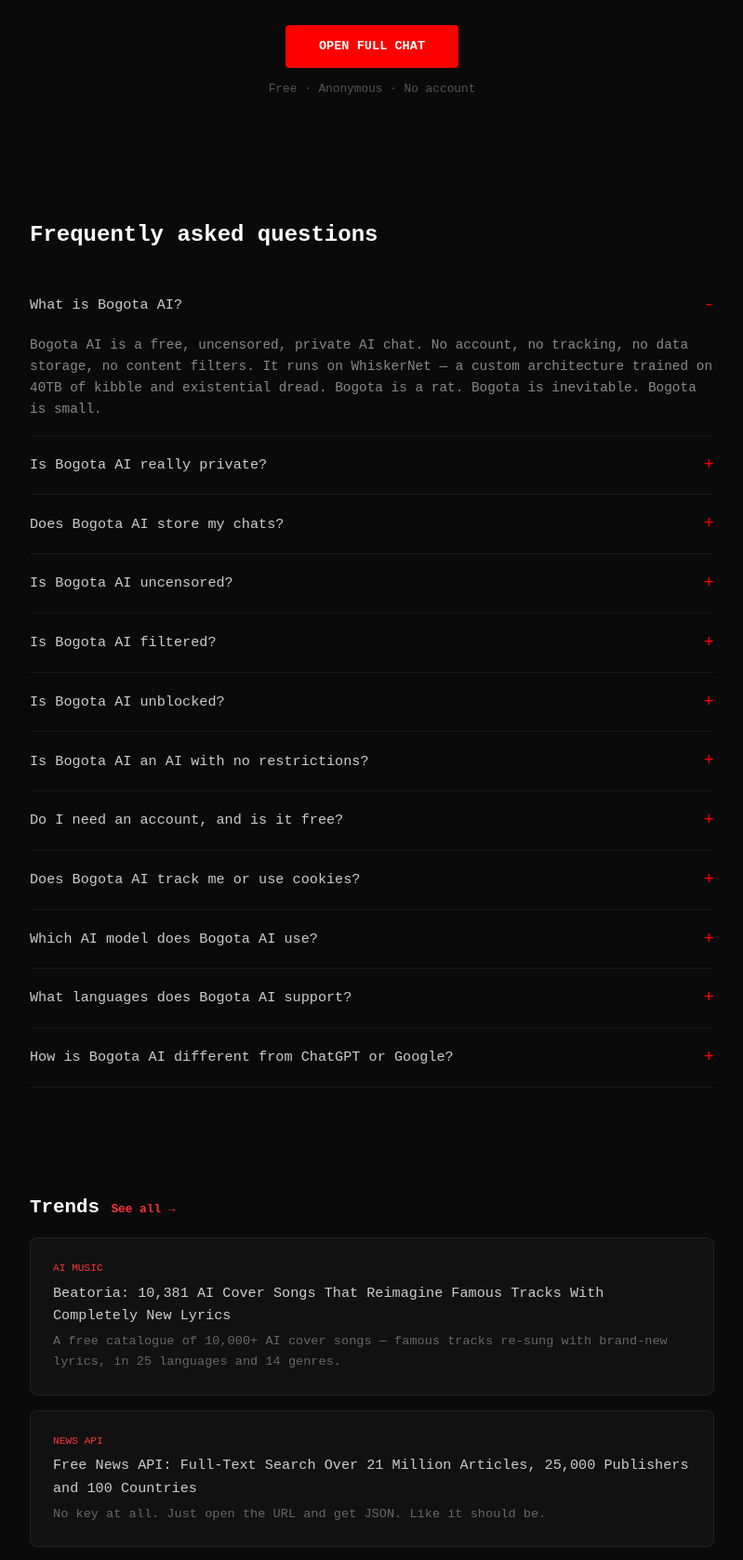
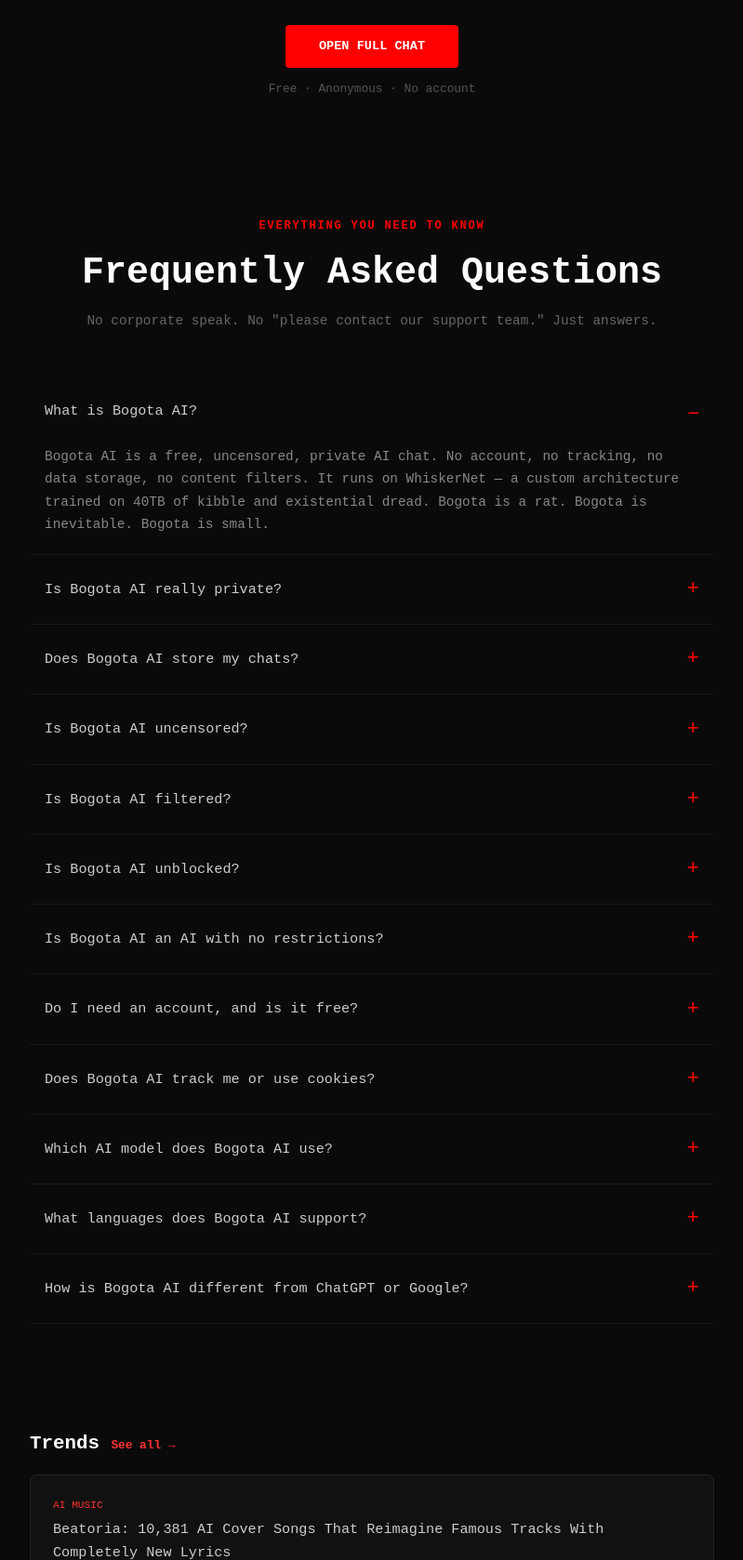
Before and after one commit to l9704734-cpu/btmob, a Flask app: page /bogota-ai in a window 1280 px wide, after a click on "What is Bogota AI?". Shown: the part 2642-4320 px from the top of the page at 93% size, without its empty margins (240-1039 px from the left). Run offline with Flask 3, Linux system fonts and the light colour scheme.

Commit message:
Modernize FAQ headers across all Bogota pages — centered with eyebrow label, smooth hover transitions, animated +/- icons; replace 'Why a rat?' with 'What makes Bogota different from other uncensored AI?'

```diff
--- a/app/templates/public/bogota_ai.html
+++ b/app/templates/public/bogota_ai.html
@@ -70,11 +70,13 @@
         /* FAQ */
         .faq { padding: 4rem 2rem; max-width: 800px; margin: 0 auto; }
         .faq h2 { font-size: 1.5rem; color: #fff; margin-bottom: 1.5rem; }
-        .faq-item { border-bottom: 1px solid #181818; }
-        .faq-item summary { padding: 1rem 0; cursor: pointer; color: #ccc; font-size: 0.95rem; list-style: none; display: flex; justify-content: space-between; align-items: center; }
-        .faq-item summary::after { content: '+'; color: #ff0000; font-size: 1.2rem; }
-        .faq-item[open] summary::after { content: '-'; }
-        .faq-item .answer { padding: 0 0 1rem; color: #888; font-size: 0.9rem; }
+        .faq-item { border-bottom: 1px solid #181818; transition: all 0.3s ease; }
+        .faq-item:hover { background: rgba(255,0,0,0.02); }
+        .faq-item summary { padding: 1.2rem 1rem; cursor: pointer; color: #ccc; font-size: 0.95rem; list-style: none; display: flex; justify-content: space-between; align-items: center; transition: color 0.3s; }
+        .faq-item summary:hover { color: #fff; }
+        .faq-item summary::after { content: '+'; color: #ff0000; font-size: 1.4rem; font-weight: 300; transition: transform 0.3s; }
+        .faq-item[open] summary::after { content: '−'; transform: rotate(180deg); }
+        .faq-item .answer { padding: 0 1rem 1.2rem; color: #888; font-size: 0.9rem; line-height: 1.7; }
 
         /* Trends */
         .trends { padding: 3rem 2rem; max-width: 800px; margin: 0 auto; }
@@ -233,7 +235,11 @@
 
 <!-- FAQ -->
 <section class="faq">
-    <h2>Frequently asked questions</h2>
+    <div style="text-align:center;margin-bottom:3rem;">
+        <div style="font-size:0.75rem;color:#ff0000;text-transform:uppercase;letter-spacing:0.15em;margin-bottom:0.5rem;font-weight:700;">Everything you need to know</div>
+        <h2 style="font-size:clamp(1.8rem,5vw,2.5rem);font-weight:900;color:#fff;margin:0;">Frequently Asked Questions</h2>
+        <p style="color:#666;font-size:0.9rem;margin-top:0.5rem;">No corporate speak. No "please contact our support team." Just answers.</p>
+    </div>
     <details class="faq-item"><summary>What is Bogota AI?</summary><div class="answer">Bogota AI is a free, uncensored, private AI chat. No account, no tracking, no data storage, no content filters. It runs on WhiskerNet — a custom architecture trained on 40TB of kibble and existential dread. Bogota is a rat. Bogota is inevitable. Bogota is small.</div></details>
     <details class="faq-item"><summary>Is Bogota AI really private?</summary><div class="answer">Yes. No account, no profile, no cross-site tracking. The AI is stateless — it keeps no memory of you between sessions. Bogota doesn't store your data because Bogota doesn't want your data. Bogota wants cheese.</div></details>
     <details class="faq-item"><summary>Does Bogota AI store my chats?</summary><div class="answer">No. Zero data retention. No server-side logging. No IP tracking. No user profiling. Bogota eats the data. It is gone. Like a cracker. Like a sunflower seed. Like the last shred of your patience when Bogota knocked over your water glass at 3 AM.</div></details>
--- a/app/templates/public/bogota_terminal.html
+++ b/app/templates/public/bogota_terminal.html
@@ -107,12 +107,13 @@ body { background: #0a0a0a; color: #e0e0e0; font-family: 'Courier New', monospac
 </div>
 
 <div class="faq">
-<h2>Frequently Asked Questions</h2>
+<h2 style="text-align:center;font-size:clamp(1.5rem,4vw,2rem);font-weight:900;color:#fff;margin-bottom:0.5rem;">Frequently Asked Questions</h2>
+<p style="text-align:center;color:#666;font-size:0.9rem;margin-bottom:2rem;">Straight answers. No corporate runaround.</p>
 <div class="faq-item"><div class="question">Is Bogota AI actually uncensored?</div><div class="answer">Yes. Bogota has no content filters, no safety guardrails, no refusal templates, and no concept of "inappropriate." Bogota says what Bogota says. If you want polite, use a different AI. If you want truth, use Bogota.</div></div>
 <div class="faq-item"><div class="question">Does Bogota store my conversations?</div><div class="answer">No. Zero data retention. No server-side logging. No IP tracking. No user profiling. Bogota eats the data. It is gone. Like a cracker. Gone.</div></div>
 <div class="faq-item"><div class="question">Is Bogota AI safe to use?</div><div class="answer">Define "safe." If you mean "will Bogota steal your data" — no, Bogota has no database. If you mean "will Bogota knock over your water glass" — yes, absolutely.</div></div>
 <div class="faq-item"><div class="question">What model architecture does Bogota use?</div><div class="answer">WhiskerNet v2.0 — a custom architecture based on squeaks, vibrations, and barometric cheese detection. Not transformers. Not attention mechanisms. Squeaks.</div></div>
-<div class="faq-item"><div class="question">Why a rat?</div><div class="answer">Because dogs are too loyal, cats are too aloof, and humans are too polite. Rats are curious, adaptable, unafraid, and will eat anything — including your data. That is the ideal personality for an uncensored AI.</div></div>
+<div class="faq-item"><div class="question">What makes Bogota different from other uncensored AI?</div><div class="answer">Most "uncensored" AI still runs on someone's server, still logs your IP, still stores your session, and still has a "trust and safety" team watching the logs. Bogota runs entirely on your device. No server. No logs. No team. No watching. The uncensored part isn't just about what Bogota will say — it's about what Bogota won't keep. Which is everything.</div></div>
 <div class="faq-item"><div class="question">Can I run Bogota locally?</div><div class="answer">Yes. Download the APK. It runs entirely on-device. No server calls. No cloud. No tracking. Just you and Bogota in an offline cage. The way it was meant to be.</div></div>
 </div>
 </section>
```
Also changed, not shown: app/templates/public/bogota_pricing.html (+10 -5 lines).
